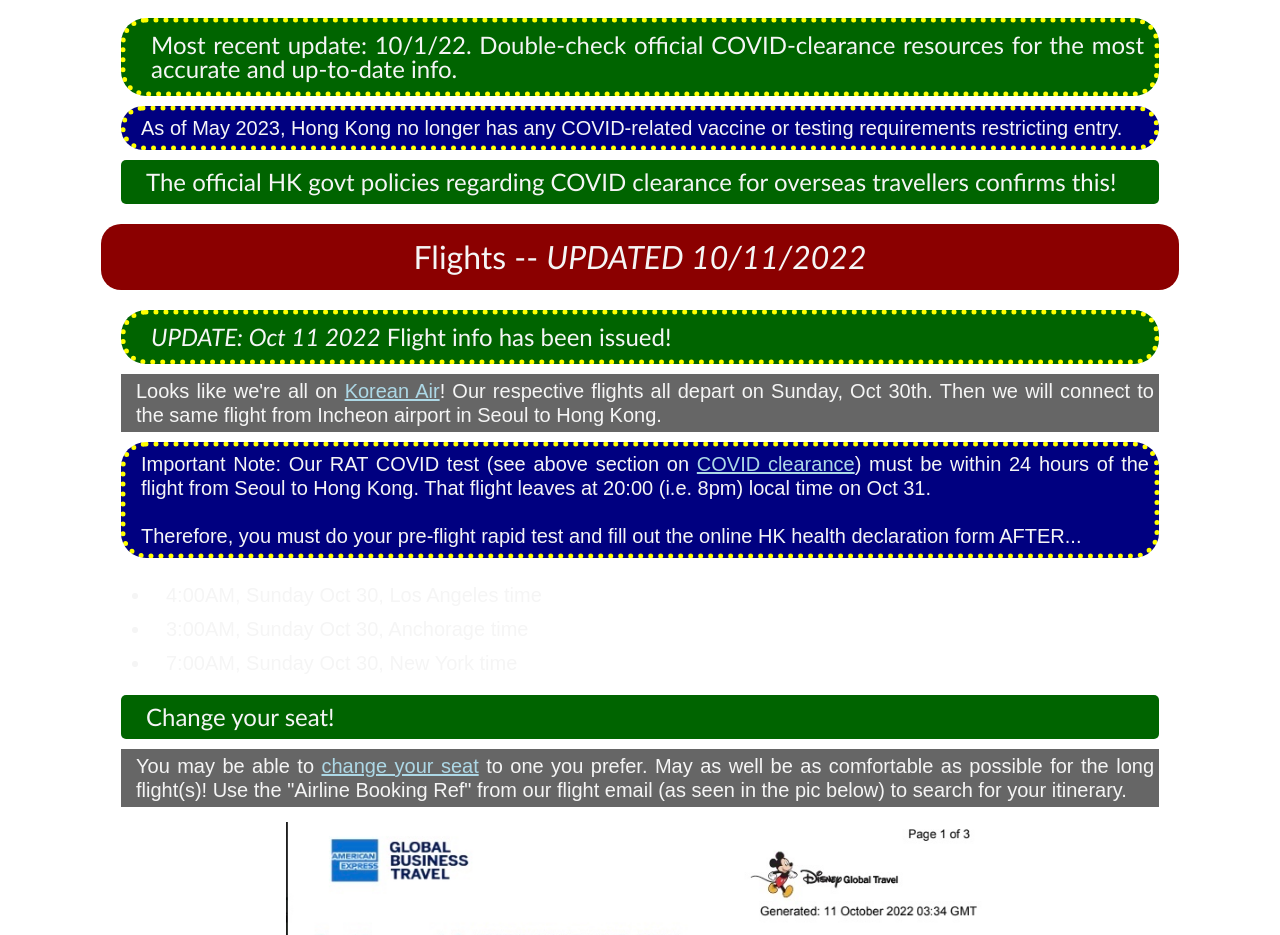
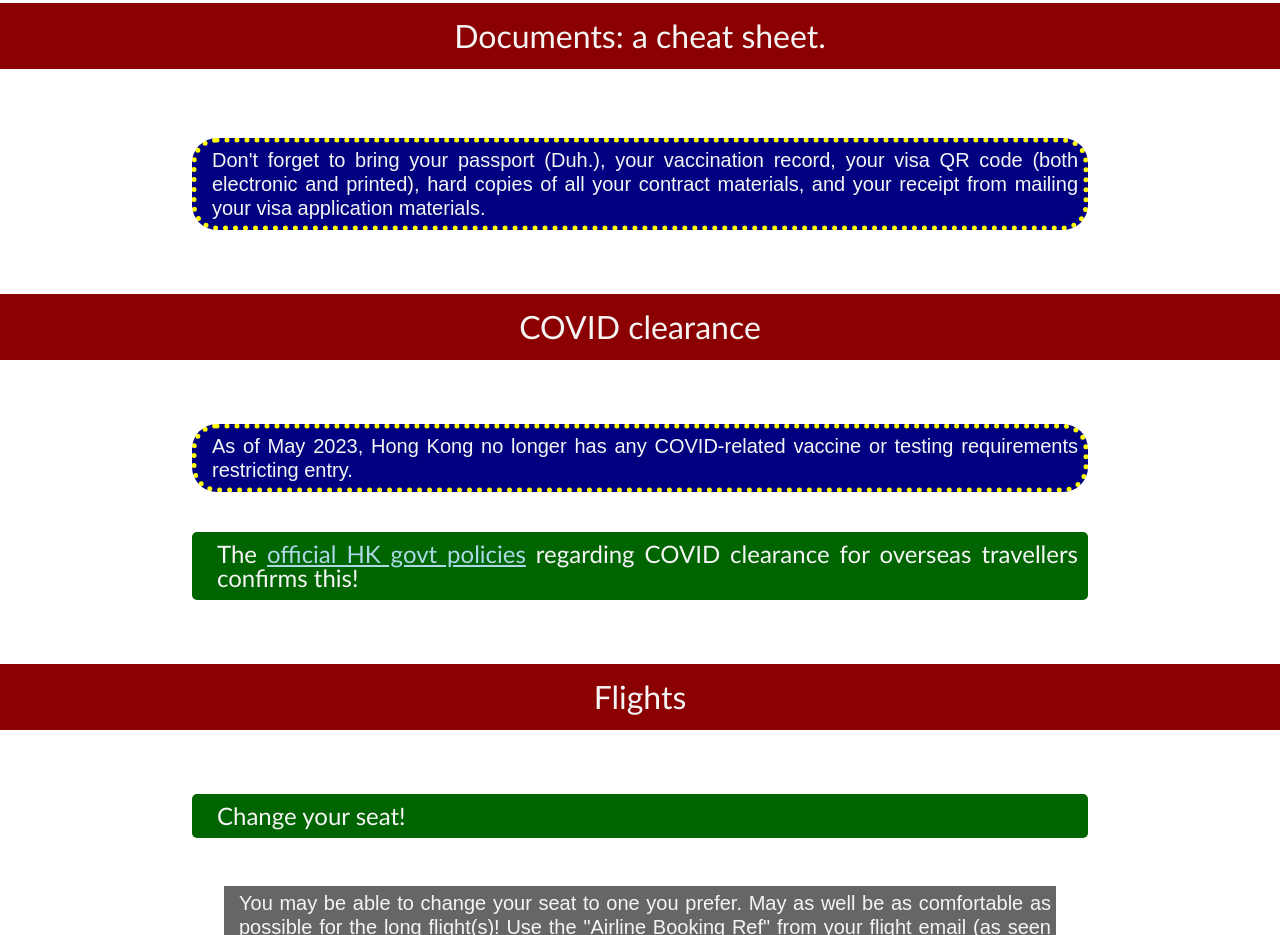
Before and after one commit to Bones81/hkdl_2023, a React (Create React App) app: page / in a window 1280 px wide. Shown: the part 1597-2532 px from the top of the page. Built offline with nearby package versions, Linux system fonts and the light colour scheme.

Commit message:
begin update; adjusting some styles for better readability; added HPRC map

```diff
--- a/package.json
+++ b/package.json
@@ -1,8 +1,8 @@
 {
-  "name": "hkdl_2022",
+  "name": "hkdl_2023",
   "version": "0.1.0",
   "private": true,
-  "homepage": "http://bones81.github.io/hkdl_2023",
+  "homepage": "",
   "dependencies": {
     "@testing-library/jest-dom": "^5.16.5",
     "@testing-library/react": "^13.4.0",
--- a/public/index.html
+++ b/public/index.html
@@ -24,7 +24,7 @@
       work correctly both with client-side routing and a non-root public URL.
       Learn how to configure a non-root public URL by running `npm run build`.
     -->
-    <title>HKDL Carolers 2022</title>
+    <title>HKDL Carolers 2023</title>
   </head>
   <body>
     <noscript>You need to enable JavaScript to run this app.</noscript>
--- a/src/App.css
+++ b/src/App.css
@@ -66,11 +66,12 @@ table {
 
 }
 
-h2, h3, h4, h5, p {
-  margin: 5px 25px 10px;
+h2, h3, h4, h5, p, ul {
+  margin: 2em auto;
   background-color: rgba(0,0,0,0.6);
   text-align: justify;
   color: whitesmoke;
+  width: 70%;
 }
 
 h3, h4, h5 {
@@ -78,9 +79,9 @@ h3, h4, h5 {
 }
 
 ol, ul {
-  margin: 0px 25px;
+  margin: 1em auto;
   /* background-color: rgba(0,0,0,0.7); */
-  padding: 10px 30px;
+  padding: 1em 3em;
 }
 
 ul {
@@ -123,8 +124,12 @@ h2 {
   padding: 8px;
   border-radius: 20px;
   text-align: center;
-  margin: 20px 5px;
   line-height: 50px;
+}
+
+.section-title {
+  width: 100%;
+  border-radius: 0;
 }
 
 h3 {
@@ -154,7 +159,8 @@ p, h4, li {
 }
 
 div p {
-  margin: 5 auto;
+  margin: 1em auto 2em;
+  width: 70%;
 }
 
 a {
@@ -208,10 +214,10 @@ video {
   margin: 0 auto;
   outline: none;
 }
-#viewfromHPRC, #HPRC-lobby, #footbridge, #HKD10bill {
+#HPRC-map, #viewfromHPRC, #HPRC-lobby, #footbridge, #HKD10bill {
   display: flex;
   width: 50%;
-  margin: 0 auto;
+  margin: 1em auto;
 }
 #quartets {
   display: flex;
@@ -265,14 +271,18 @@ iframe {
 
 @media (min-width: 800px) and (min-height: 800px) {
   section {
-    max-width: 85%;
+    max-width: 100%;
     margin: 0 auto;
+  }
+
+  div p, ol, ul {
+    width: 65%;
   }
 }
 
 @media (min-width: 1080px) and (min-height: 1080px) {
   section {
-    max-width: 70%;
+    max-width: 95%;
     margin: 0 auto;
   }
 }
--- a/src/App.js
+++ b/src/App.js
@@ -29,7 +29,6 @@ const App = () => {
       <Documents />
       <Covid />
       <Flying />
-      <Voting />
       <Housing />
       <Food />
       <Transportation />
--- a/src/components/covid/covid.js
+++ b/src/components/covid/covid.js
@@ -2,14 +2,26 @@ import './covid.css'
 
 const Covid = () => {
     return (
-        <section id="covid-clearance">
-            <h2>COVID clearance: flight, arrival, and beyond</h2>
-            <h3 className='special-note'>Most recent update: 10/1/22. Double-check official COVID-clearance resources for the most accurate and up-to-date info.</h3>
-                <h4 class="special-note">As of May 2023, Hong Kong no longer has any COVID-related vaccine or testing requirements restricting entry.</h4>
-                <h3>The official HK govt policies regarding COVID clearance for overseas travellers confirms this! <a target="_blank" rel='noreferrer' href="https://www.coronavirus.gov.hk/eng/inbound-travel.html"></a>
-                </h3>
-        </section>
-    )
+      <section id="covid-clearance">
+        <h2 className="section-title">
+          COVID clearance
+        </h2>
+        <h4 class="special-note">
+          As of May 2023, Hong Kong no longer has any COVID-related vaccine or
+          testing requirements restricting entry.
+        </h4>
+        <h3>
+          The <a
+            target="_blank"
+            rel="noreferrer"
+            href="https://www.coronavirus.gov.hk/eng/inbound-travel.html"
+          >
+            official HK govt policies
+          </a> regarding COVID clearance for overseas
+          travellers confirms this!
+        </h3>
+      </section>
+    );
 }
 
 export default Covid
--- a/src/components/documents/documents.js
+++ b/src/components/documents/documents.js
@@ -1,43 +1,137 @@
 import './documents.css'
 
 const Documents = () => {
-
-    const handleToggle = () => {
-        const docContentEl = document.querySelector('.documents-content')
-        docContentEl.classList.toggle('docs-open')
-    }
+    // When ready to add toggle functionality, add onClick={handleToggle} to desired elements
+    // const handleToggle = () => {
+    //     const docContentEl = document.querySelector('.documents-content')
+    //     docContentEl.classList.toggle('docs-open')
+    // }
 
     return (
-        <section id="documents">
-            <h2 onClick={handleToggle}>Documents: a cheat sheet. (Everyone should be good on these for 2022 since visas have been issued electronically. But toggle open this section if you wish to revisit documents details.)</h2>
-            <div className="documents-content" onClick={handleToggle}>
-                <p>In the work <strong>visa application</strong> and <strong>contract</strong> completion process, you will be asked to submit many documents: some as digital files, others as hard copies, and some in both forms.</p>
-                <p>You will likely have to submit documents to both HKDL's HR department and a company called Fragomen that helps us get our work visas from the Immigration Dept.</p>
-                <p>Eventually, when you FedEx anything to HK, make sure you <em>save your receipt(s)</em>, and make sure you <em>bring those receipts with you to HK</em> so that Disney can reimburse you.</p>
-                <p>Here is a cheat sheet to help you collect the appropriate paperwork, even before you receive the official emails from HK Disney's HR peeps requesting all these items. Especially for newbies, it may take a hot minute to collect everything, so I recommend starting to collect these materials now so that you have them somewhat ready when it's time to mail them or email them. You'll have to plan for at least 4-6 weeks processing time from the date you mail off your visa application materials.</p>
-                <h3>Items you'll likely need in <strong>digital form</strong>:</h3>
-                <ol className='documents-ol'>
-                    <li><span>Copy of your passport info and signature page(s)</span></li>
-                    <li>(Returning carolers only) <span>Copy of your previous Hong Kong visa(s) and landing slip(s).</span></li>
-                    <li><span>Copy of your updated CV/resume</span></li>
-                    <li><span>Copy of your driver's license</span> (if you have one)</li>
-                </ol>
-                <h3>Items you'll likely need <strong>hard copies</strong> of:</h3>
-                <ol className='documents-ol'>
-                    <li><span>Passport-style photos</span> <em>You may have to purchase and take these photos at FedEx/Kinko's or any place that takes passport photos.</em></li>
-                    <li><span>Copy of your university degree/diploma(s) or academic transcript(s)</span>. <em>(This was one of the ones that took me a hot minute to find.)</em></li>
-                    <li>If you have obtained a degree or higher qualifications in a full-time and locally-accredited programme in Hong Kong, please provide evidence and copies of your Hong Kong student visa. <em>(Probably doesn't apply to any of us.)</em></li>
-                    <li><span>Copy of your relevant training or professional certificate(s)</span> (if any).</li>
-                    <li><span>Signed reference letters,</span> or copies of your signed employment contracts, staff identity cards, brochures, newspaper articles or pamphlets, etc. with your name or photos evidencing your relevant experience. John Hartmann has written recommendation letters for carolers, if you need one.</li>
-                    <li><span>Copies of a few of your performance photos with identifying info</span> (3 to 4 is sufficient).</li>
-                    <li><span>The visa application form ID990A (original required)</span> <em>(They will provide a link to this file, arguably the most important document of the bunch.)</em></li>
-                    <li><span>Copy of your signed HKITP employment contract.</span> </li>
-                </ol>
-                <h4 class="special-note">All of this is of course subject to change, and the info offered here is simply what previous carolers have experienced. Don't @ me if this year they suddenly require stuff that isn't listed on this webpage. 😜</h4>
-            </div>
-            <h4 onClick={handleToggle} className='special-note'>Don't forget to bring your passport (Duh.), your vaccination record, your visa QR code (both electronic and printed), hard copies of all your contract materials, and your receipt from mailing your visa application materials.</h4>
-        </section>
-    )
+      <section id="documents">
+        <h2 className="section-title toggle-section" >
+          Documents: a cheat sheet.
+        </h2>
+        <div className="documents-content" >
+          <p>
+            In the work <strong>visa application</strong> and{" "}
+            <strong>contract</strong> completion process, you will be asked to
+            submit many documents: some as digital files, others as hard copies,
+            and some in both forms.
+          </p>
+          <p>
+            You will likely have to submit documents to both HKDL's HR
+            department and a company called Fragomen that helps us get our work
+            visas from the Immigration Dept.
+          </p>
+          <p>
+            Eventually, when you FedEx anything to HK, make sure you{" "}
+            <em>save your receipt(s)</em>, and make sure you{" "}
+            <em>bring those receipts with you to HK</em> so that Disney can
+            reimburse you.
+          </p>
+          <p>
+            Here is a cheat sheet to help you collect the appropriate paperwork,
+            even before you receive the official emails from HK Disney's HR
+            peeps requesting all these items. Especially for newbies, it may
+            take a hot minute to collect everything, so I recommend starting to
+            collect these materials now so that you have them somewhat ready
+            when it's time to mail them or email them. You'll have to plan for
+            at least 4-6 weeks processing time from the date you mail off your
+            visa application materials.
+          </p>
+          <h3>
+            Items you'll likely need in <strong>digital form</strong>:
+          </h3>
+          <ol className="documents-ol">
+            <li>
+              <span>Copy of your passport info and signature page(s)</span>
+            </li>
+            <li>
+              (Returning carolers only){" "}
+              <span>
+                Copy of your previous Hong Kong visa(s) and landing slip(s).
+              </span>
+            </li>
+            <li>
+              <span>Copy of your updated CV/resume</span>
+            </li>
+            <li>
+              <span>Copy of your driver's license</span> (if you have one)
+            </li>
+          </ol>
+          <h3>
+            Items you'll likely need <strong>hard copies</strong> of:
+          </h3>
+          <ol className="documents-ol">
+            <li>
+              <span>Passport-style photos</span>{" "}
+              <em>
+                You may have to purchase and take these photos at FedEx/Kinko's
+                or any place that takes passport photos.
+              </em>
+            </li>
+            <li>
+              <span>
+                Copy of your university degree/diploma(s) or academic
+                transcript(s)
+              </span>
+              .{" "}
+              <em>
+                (This was one of the ones that took me a hot minute to find.)
+              </em>
+            </li>
+            <li>
+              If you have obtained a degree or higher qualifications in a
+              full-time and locally-accredited programme in Hong Kong, please
+              provide evidence and copies of your Hong Kong student visa.{" "}
+              <em>(Probably doesn't apply to any of us.)</em>
+            </li>
+            <li>
+              <span>
+                Copy of your relevant training or professional certificate(s)
+              </span>{" "}
+              (if any).
+            </li>
+            <li>
+              <span>Signed reference letters,</span> or copies of your signed
+              employment contracts, staff identity cards, brochures, newspaper
+              articles or pamphlets, etc. with your name or photos evidencing
+              your relevant experience. John Hartmann has written recommendation
+              letters for carolers, if you need one.
+            </li>
+            <li>
+              <span>
+                Copies of a few of your performance photos with identifying info
+              </span>{" "}
+              (3 to 4 is sufficient).
+            </li>
+            <li>
+              <span>The visa application form ID990A (original required)</span>
+              <em>
+                (They will provide a link to this file, arguably the most
+                important document of the bunch.)
+              </em>
+            </li>
+            <li>
+              <span>Copy of your signed HKITP employment contract.</span>
+            </li>
+          </ol>
+          <h4 class="special-note">
+            All of this is of course subject to change, and the info offered
+            here is simply what previous carolers have experienced. Don't @ me
+            if this year they suddenly require stuff that isn't listed on this
+            webpage. 😜
+          </h4>
+        </div>
+        <h4 className="special-note">
+          Don't forget to bring your passport (Duh.), your vaccination record,
+          your visa QR code (both electronic and printed), hard copies of all
+          your contract materials, and your receipt from mailing your visa
+          application materials.
+        </h4>
+      </section>
+    );
 }
 
 export default Documents
--- a/src/components/flying/flying.js
+++ b/src/components/flying/flying.js
@@ -1,34 +1,49 @@
 const Flying = () => {
     return (
-        <section id='flights'>
-            <h2>Flights -- <em>UPDATED 10/11/2022</em></h2>
-            <h3 className="special-note"><em>UPDATE: Oct 11 2022</em> Flight info has been issued!</h3>
-                <p>Looks like we're all on <a href="https://www.koreanair.com/us/en" target="_blank" rel="noreferrer">Korean Air</a>! Our respective flights all depart on Sunday, Oct 30th. Then we will connect to the same flight from Incheon airport in Seoul to Hong Kong. </p>
-                <h4 className="special-note">Important Note: Our RAT COVID test (see above section on <a href="#covid-clearance">COVID clearance</a>) must be within 24 hours of the flight from Seoul to Hong Kong. That flight leaves at 20:00 (i.e. 8pm) local time on Oct 31. <br/><br/>
-                Therefore, you must do your pre-flight rapid test and fill out the online HK health declaration form AFTER...</h4>
-                <ul>
-                    <li>4:00AM, Sunday Oct 30, Los Angeles time</li>
-                    <li>3:00AM, Sunday Oct 30, Anchorage time</li>
-                    <li>7:00AM, Sunday Oct 30, New York time</li>
-                </ul>
+      <section id="flights">
+        <h2 className="section-title">
+          Flights
+        </h2>
         <h3>Change your seat!</h3>
-                <p>You may be able to <a href="https://www.koreanair.com/reservation/search" target="_blank" rel="noreferrer">change your seat</a> to one you prefer. May as well be as comfortable as possible for the long flight(s)! Use the "Airline Booking Ref" from our flight email (as seen in the pic below) to search for your itinerary.</p>
+        <p>
+          You may be able to change your seat to one you prefer. May as well be as comfortable as possible for the
+          long flight(s)! Use the "Airline Booking Ref" from your flight email
+          (as seen in the pic below) to search for your itinerary.
+        </p>
         <img className="list-pic" src="assets/flight_itinerary.jpg" />
         <h3>Baggage</h3>
-                <p>Looks like we get two complimentary checked bags up to 50lbs, a 1 bag + 1 personal item to carry on (total carry on weight is 22lbs). The fees are hefty for exceeding the weight limits.</p>
-                <p>Historically, I have traveled with 2 checked rolling suitcases/bags, a medium-sized duffle bag, and a medium-sized backpack. It's basically as much as I can handle by myself. But remember, you can buy just about ANYTHING in HK, so if you don't need it, leave it at home. Number one rule of traveling: don't overpack.</p>
-                <p>It is always possible that a checked bag could get lost, so it is extremely useful to have a full complement of essential clothes, food, chargers/power, and entertainment in your carry-on luggage.</p>
-            <h3>In-flight meals</h3>
-                <p>Check your respective initial leg tickets for what meal service you'll be getting. For the final leg, we will get dinner. Here is <a href="https://www.koreanair.com/us/en/in-flight/onboard-service/dining/economy" target="_blank" rel="noreferrer">Korean Air's info on in-flight meals</a>, including options for <a href="https://www.koreanair.com/us/en/in-flight/onboard-service/dining/special-meals" target="_blank" rel="noreferrer">special meal requests</a>.</p>
-            <h3>In-flight entertainment</h3>
-                <p>Korean Air's <a href="https://www.koreanair.com/in-flight/entertainment" target="_blank" rel="noreferrer" >in-flight entertainment options are here</a>.</p>
+        <p>
+          Depending on what airline you are on, you usually get two complimentary checked bags up to 50lbs, as well as 1 bag
+          + 1 personal item to carry on (total carry on weight 22lbs). The
+          fees are hefty for exceeding the weight limits.
+        </p>
+        <p>
+          Historically, I have traveled with 2 checked rolling suitcases/bags, a
+          medium-sized duffle bag, and a medium-sized backpack. It's basically
+          as much as I can handle by myself. But remember, you can buy just
+          about ANYTHING in HK, so if you don't need it, leave it at home.
+          Number one rule of traveling: don't overpack.
+        </p>
+        <p>
+          It is always possible that a checked bag could get lost, so it is
+          extremely useful to have a full complement of essential clothes, food,
+          chargers/power, and entertainment in your carry-on luggage.
+        </p>
         <h3>Frequent Flier program</h3>
-                <p>A flight to HK is a huge number of miles! Take advantage of your airline's frequent flier program and ensure that your flight(s) counts toward your miles!</p>
-                <p>Here is a link to the <a href="https://www.koreanair.com/us/en/skypass/status-benefits/status-benefits/grade/skypass-club" target="_blank" rel="noreferrer">Korean Air frequent flier program</a>. Looks like there might be a way to connect to Delta or Alaska Airlines miles??  </p>
+        <p>
+          A flight to HK is a huge number of miles! Take advantage of your
+          airline's frequent flier program and ensure that your flight(s) counts
+          toward your miles!
+        </p>
         <h3>Mask recommendation</h3>
-                <p><a target="_blank" rel="noreferrer" href="https://humidiflyer.com/">Humidiflyer</a>. Thanks for this rec, Joshua!</p>
+        <p> If you wish to have a high-quality mask for your flight, in 2020, bass Joshua recommended {" "}
+          <a target="_blank" rel="noreferrer" href="https://humidiflyer.com/">
+            Humidiflyer
+          </a>
+          .
+        </p>
       </section>
-    )
+    );
 }
 
 export default Flying
--- a/src/components/header/header.js
+++ b/src/components/header/header.js
@@ -19,7 +19,7 @@ const Header = () => {
     return (
         <>
             <div className="header">
-                <h1><a className='title-link' href="#top">HKDL Caroler Guide 2022</a></h1>
+                <h1><a className='title-link' href="#top">HKDL Caroler Guide 2023</a></h1>
                 <div className="hamburger" onClick={toggleMenu}>
                     <div className="burger-line line-1"></div>
                     <div className="burger-line line-2"></div>
```
Also changed, not shown: src/components/FTF/FTF.js (+6 -6 lines), src/components/housing/housing.js (+74 -17 lines), 1 other file (tests, documents, lock files or other folders). Lines whose indentation alone changed are shown as unchanged.
